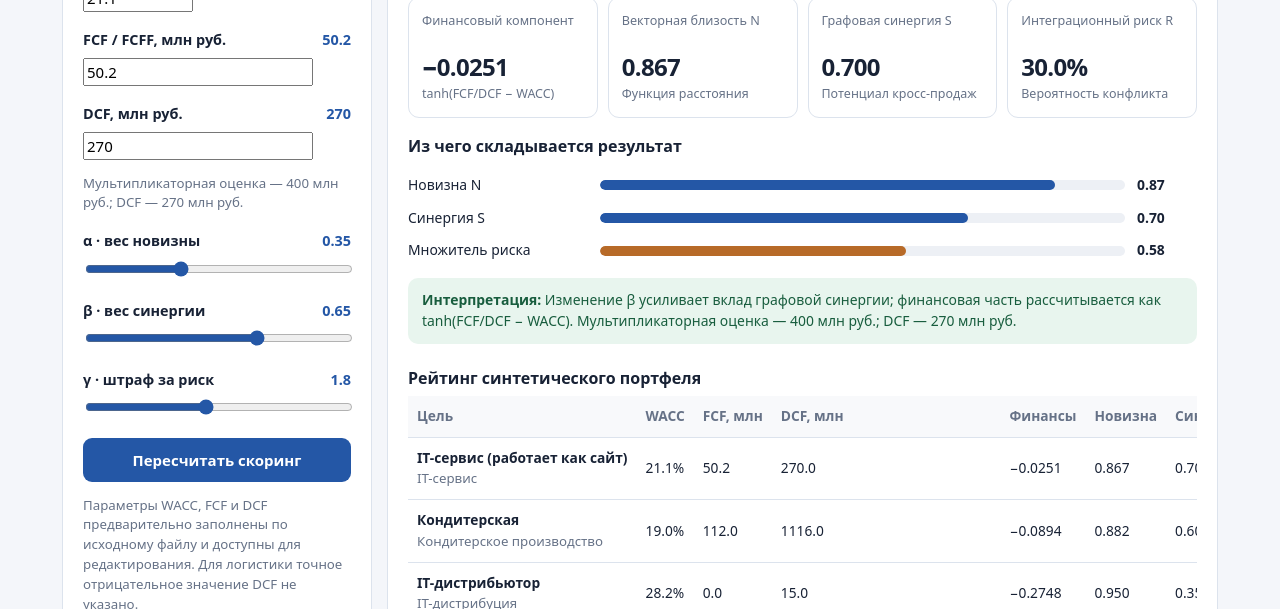
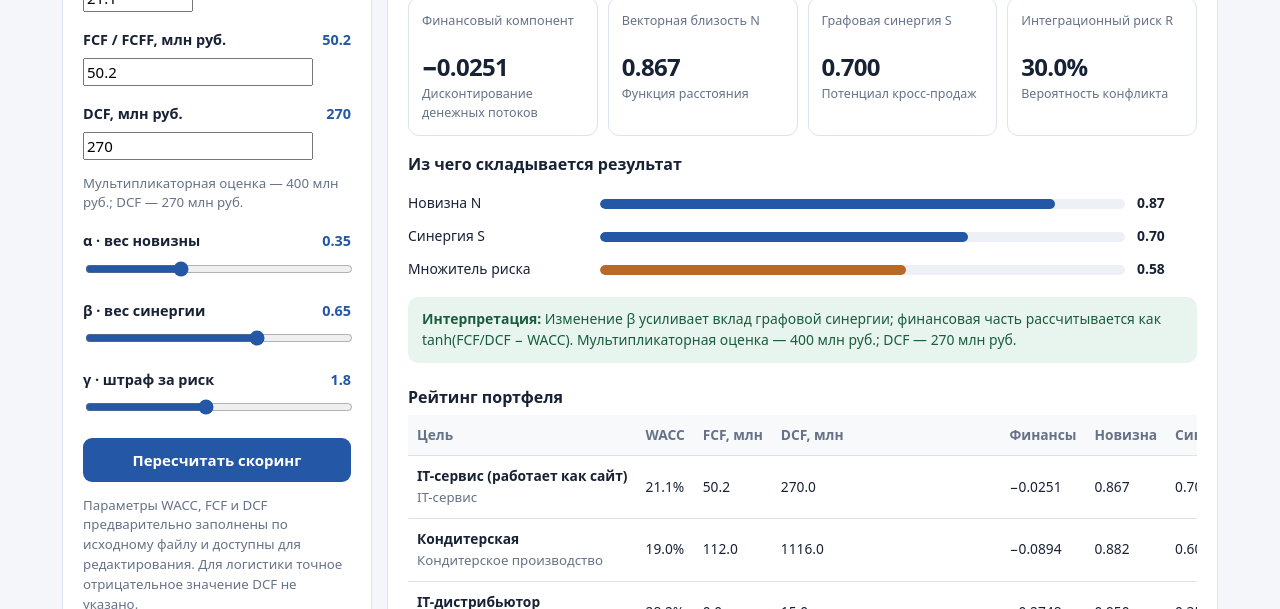
Before and after one commit to avladova/M-A-ranking, a plain HTML site: page index.html in a window 1280 px wide. Shown: the part 615-1224 px from the top of the page. Drawn offline with Linux system fonts and the light colour scheme.

Commit message:
Revise financial component and portfolio rating section
Updated financial component description and added portfolio rating section.

```diff
--- a/index.html
+++ b/index.html
@@ -38,7 +38,7 @@
 <p class="hint" id="scenarioText">Повышаем относительный вес графовой синергии.</p>
 <div class="scoreline"><div><div class="hint">Итоговый скоринговый балл T</div><div class="scorebig" id="score">—</div></div><span id="status" class="status neutral">Расчёт</span></div>
 <div class="metrics">
-<div class="metric"><div class="label">Финансовый компонент</div><div class="value" id="financial">—</div><div class="sub">tanh(FCF/DCF − WACC)</div></div>
+<div class="metric"><div class="label">Финансовый компонент</div><div class="value" id="financial">—</div><div class="sub">Дисконтирование денежных потоков</div></div>
 <div class="metric"><div class="label">Векторная близость N</div><div class="value" id="novelty">—</div><div class="sub">Функция расстояния</div></div>
 <div class="metric"><div class="label">Графовая синергия S</div><div class="value" id="synergy">—</div><div class="sub">Потенциал кросс-продаж</div></div>
 <div class="metric"><div class="label">Интеграционный риск R</div><div class="value" id="riskValue">—</div><div class="sub">Вероятность конфликта</div></div>
@@ -53,8 +53,8 @@
 <div class="subpanel"><div class="hint">Априорная вероятность конфликта</div><div class="posterior" id="prior">—</div></div>
 <div class="subpanel"><div class="hint">Апостериорная вероятность</div><div class="posterior" id="posterior">—</div><div class="hint" id="posteriorNote"></div></div>
 </div>
-<div class="notice"><b>Интерпретация:</b> <span id="interpretation">Результат зависит от выбранных параметров и синтетических входных данных.</span></div>
-<h3 style="margin-top:22px">Рейтинг синтетического портфеля</h3>
+<div class="notice"><b>Интерпретация:</b> <span id="interpretation">Результат зависит от выбранных параметров и входных данных.</span></div>
+<h3 style="margin-top:22px">Рейтинг портфеля</h3>
 <div class="tablewrap"><table><thead><tr><th>Цель</th><th>WACC</th><th>FCF, млн</th><th>DCF, млн</th><th>Финансы</th><th>Новизна</th><th>Синергия</th><th>Риск</th><th>Скоринг T</th></tr></thead><tbody id="portfolio"></tbody></table></div>
 </section>
 </div>
```
